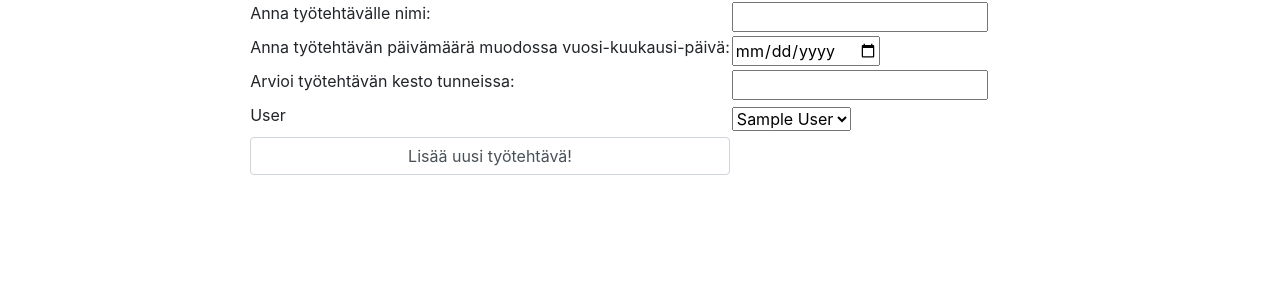
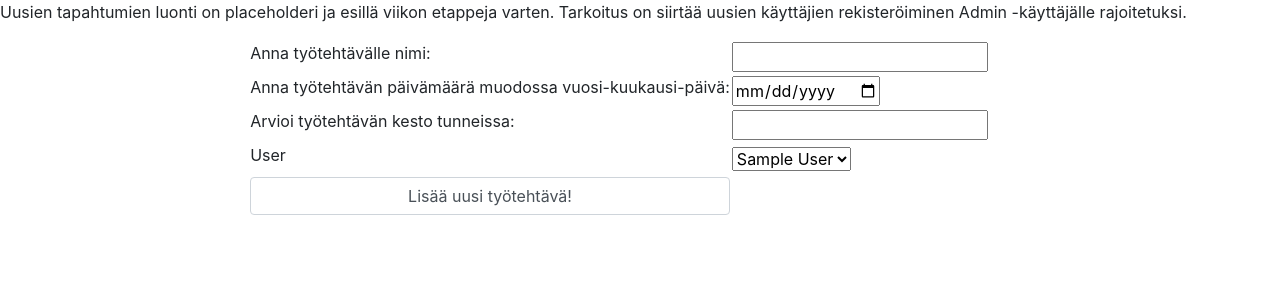
Before and after one commit to ValheKouneli/dyykkimestarit, a Flask app: page /worklog/upcoming/ in a window 1280 px wide. Shown: the part 56-356 px from the top of the page. Run offline with Flask 2, Linux system fonts and the light colour scheme; a user stored in the database is signed in; tables that the repository leaves empty hold one stand-in row (values such as "Sample post"); some libraries are stand-ins or nearby versions.

Commit message:
Listaus filtteröityy kirjautuneen käyttäjän mukaan

```diff
--- a/application/templates/worklog/upcoming.html
+++ b/application/templates/worklog/upcoming.html
@@ -2,6 +2,9 @@
 
 {% block body %}
 <form method="POST" action="{{ url_for('worklog_upcoming') }}">
+        <p>
+            Uusien tapahtumien luonti on placeholderi ja esillä viikon etappeja varten. Tarkoitus on siirtää uusien käyttäjien rekisteröiminen Admin -käyttäjälle rajoitetuksi.
+        </p>
     <div class="form-group" align="center">
         <table>
             <tr>
--- a/application/worklog/views.py
+++ b/application/worklog/views.py
@@ -32,7 +32,7 @@ def worklog_single(work_id):
 @app.route("/worklog/list", methods=["GET"])
 @login_required
 def worklog_list():
-    return render_template("worklog/list.html", worklog = WorkDone.query.all())
+    return render_template("worklog/list.html", worklog = WorkDone.query.filter_by(account_id = current_user.id) )
 
 #Uuden työtehtävän kirjaussivu
 @app.route("/worklog/new")
```
